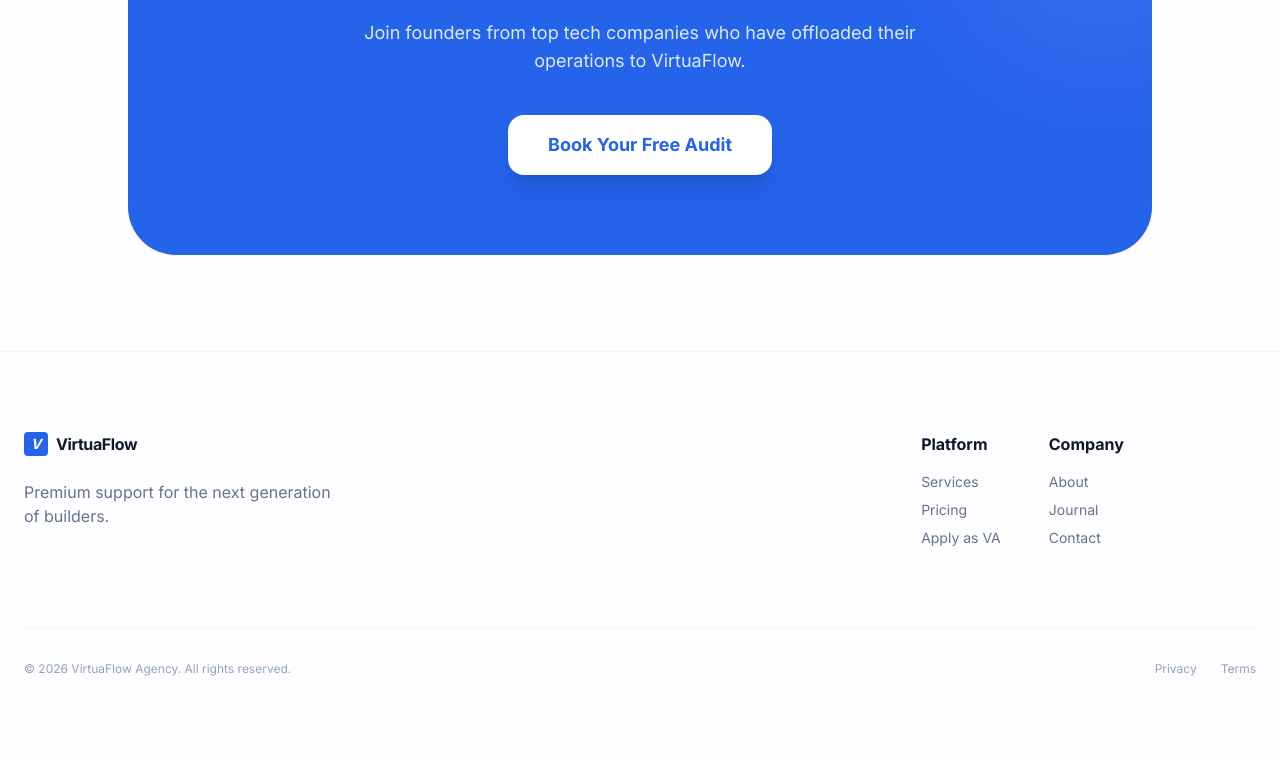
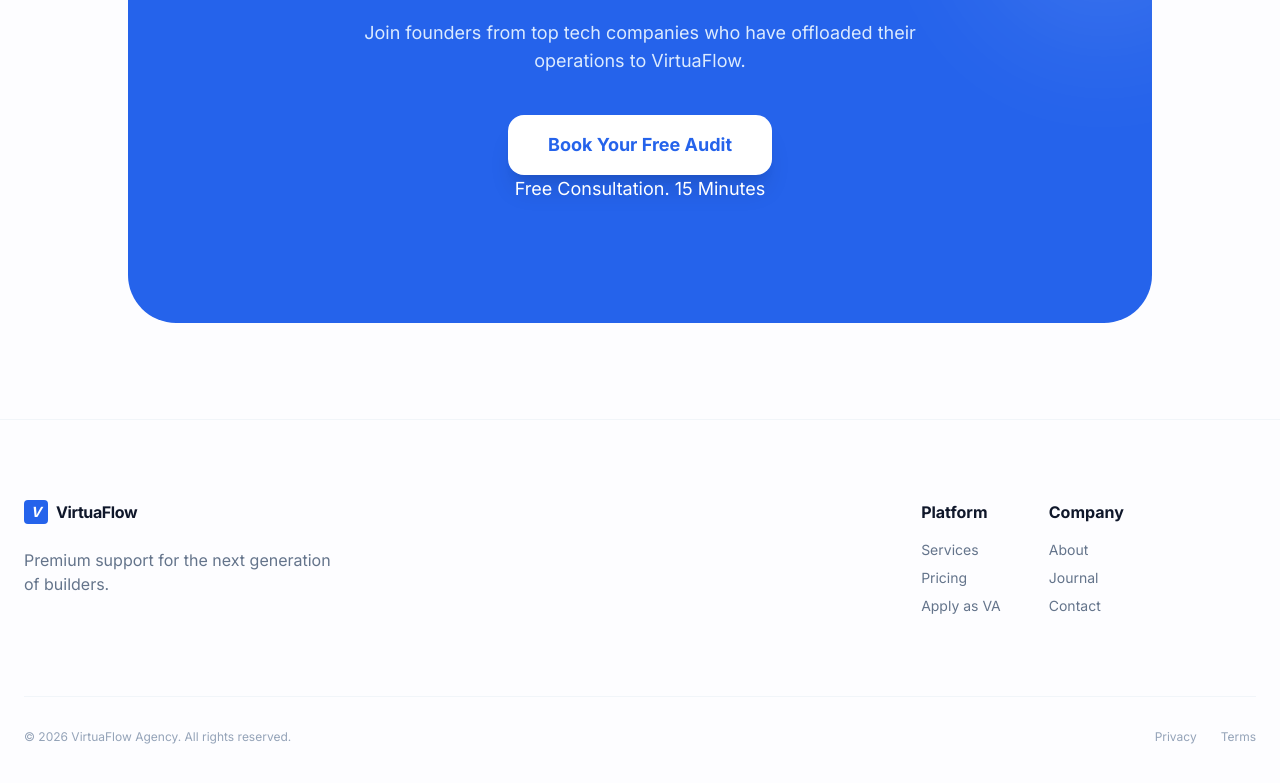
Before and after one commit to Qiuonai/VA, a Next.js app: page / in a window 1280 px wide. Shown: the part 4382-5165 px from the top of the page. Before the commit the page ends 5139 px from the top, so only its background shows below. Built offline with nearby package versions, Linux system fonts and the light colour scheme.

Commit message:
Updated CTA Section
Added free consultation in line 266

```diff
--- a/app/page.tsx
+++ b/app/page.tsx
@@ -263,6 +263,7 @@
             <button className="bg-white text-blue-600 px-10 py-4 rounded-2xl font-bold text-lg hover:bg-blue-50 transition-all active:scale-95 shadow-xl">
               Book Your Free Audit
             </button>
+            <p className="text-white-100 text-lg mb-10 max-w-xl mx-auto"> Free Consultation. 15 Minutes </p>
           </div>
           {/* Decorative Circle */}
           <div className="absolute top-0 right-0 w-64 h-64 bg-white/10 rounded-full -mr-20 -mt-20 blur-3xl"></div>
```
